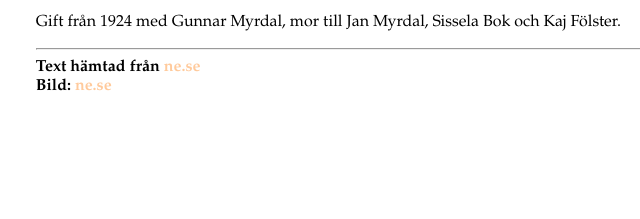
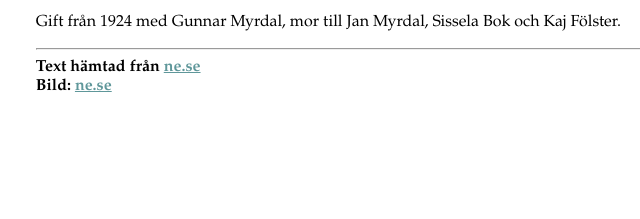
Before and after one commit to stinaj/stinaj.github.io, a plain HTML site: page Nobelpris/nobelpristagare3.html in a window 1280 px wide. Shown: the part 581-800 px from the top of the page, 552-1192 px from the left. Drawn offline with Linux system fonts and the light colour scheme.

Commit message:
Update nobelpristagare3.html

```diff
--- a/Nobelpris/nobelpristagare3.html
+++ b/Nobelpris/nobelpristagare3.html
@@ -40,9 +40,9 @@
 			Gift från 1924 med Gunnar Myrdal, mor till Jan Myrdal, Sissela Bok och Kaj Fölster.
 			</p>
             <hr>
-            <b> Text hämtad från <a id="källa" href="http://www.ne.se/uppslagsverk/encyklopedi/l%C3%A5ng/alva-myrdal" target="_blank"> ne.se </a></b>
+            <b> Text hämtad från <a class="källa" href="http://www.ne.se/uppslagsverk/encyklopedi/l%C3%A5ng/alva-myrdal" target="_blank"> ne.se </a></b>
             <br>
-            <b> Bild: <a id="källa" href="http://www.ne.se/uppslagsverk/bild/fotografi/alva-myrdal-(1)" target="_blank"> ne.se </a></b>
+            <b> Bild: <a class="källa" href="http://www.ne.se/uppslagsverk/bild/fotografi/alva-myrdal-(1)" target="_blank"> ne.se </a></b>
         </article>
         <footer>
         	<div id="update">
```
